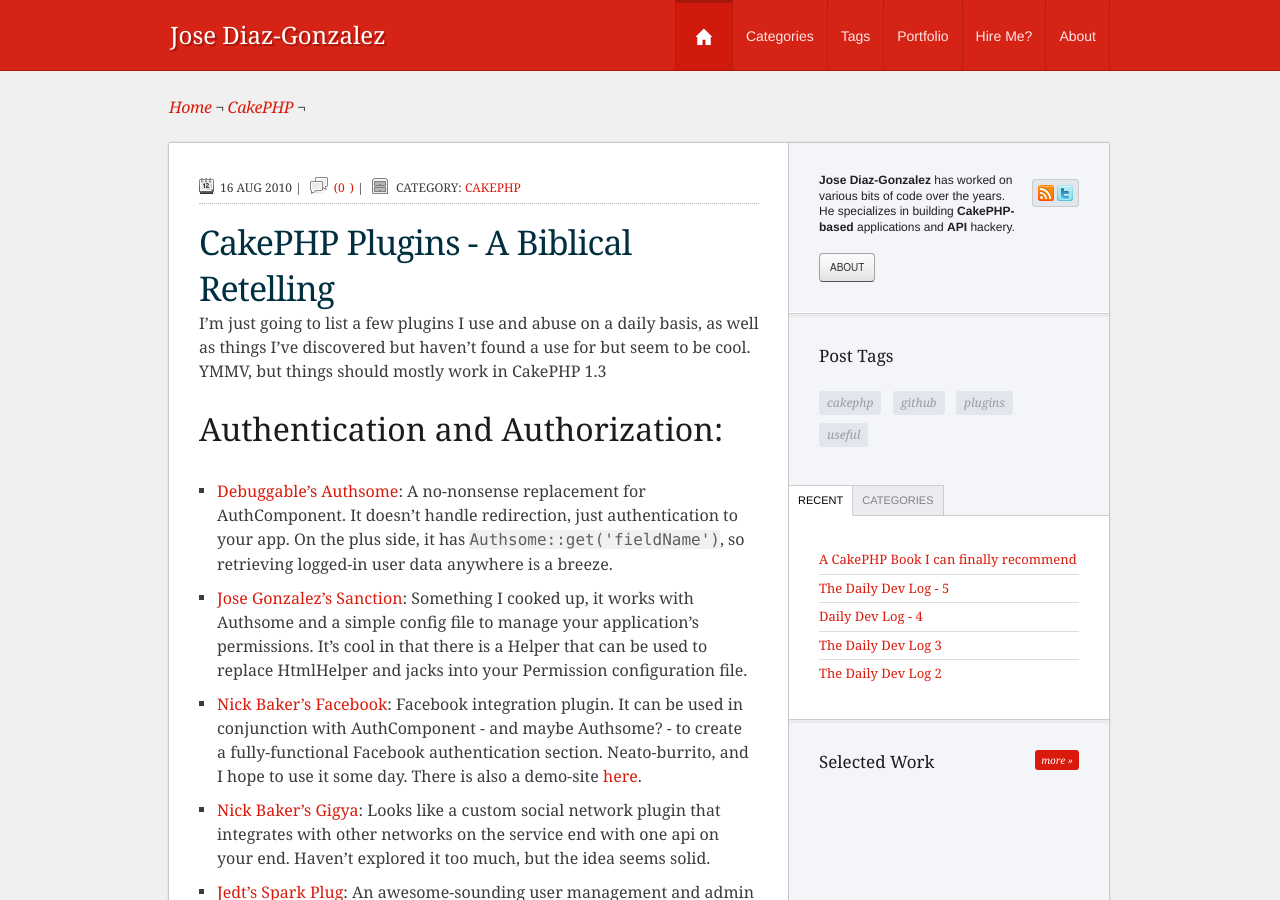
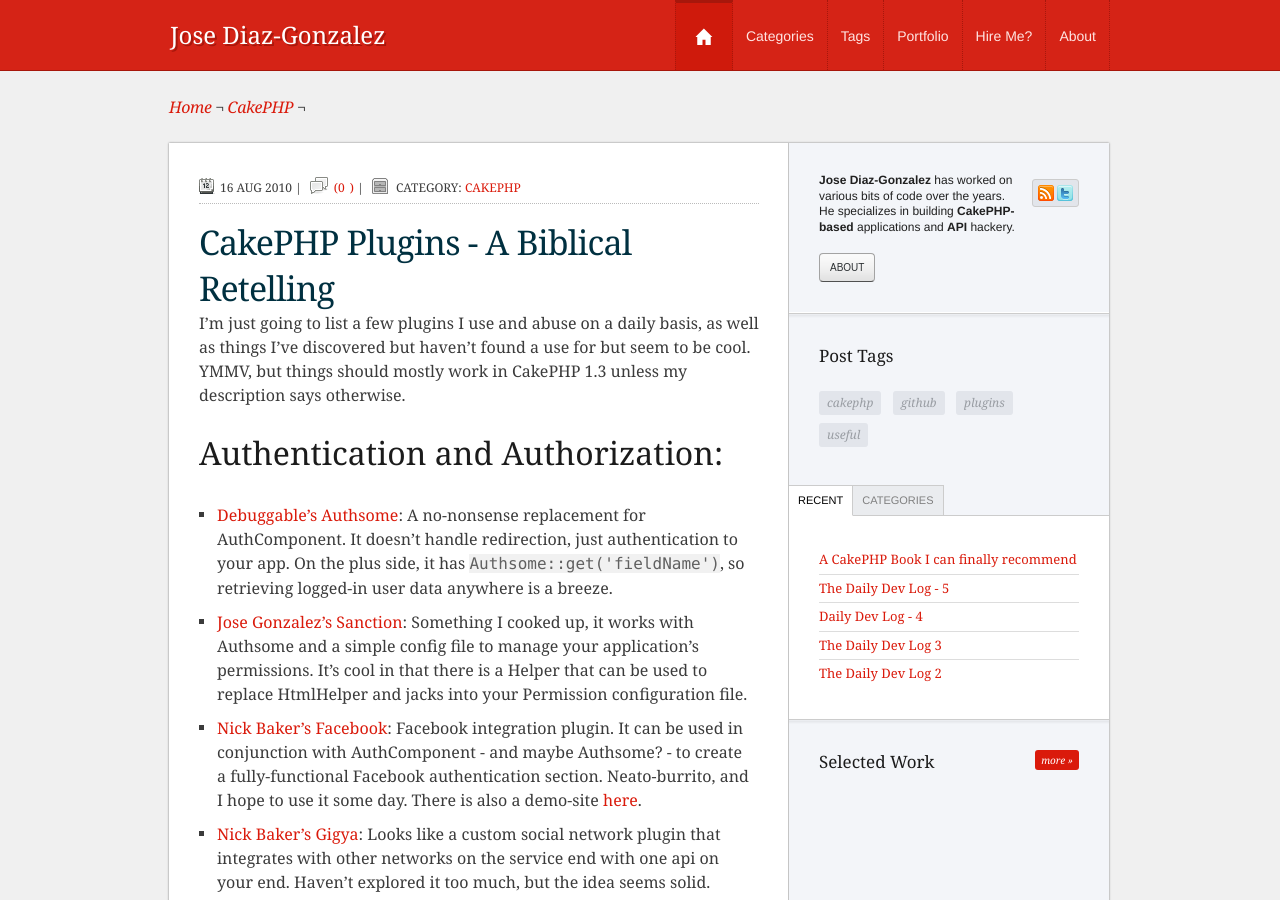
Before and after one commit to husayt/josediazgonzalez.com, a Jekyll site: the page built from _posts/2010-08-16-cakephp-plugins-a-biblical-retelling.markdown, in a window 1280 px wide and 900 px high. Built offline with Jekyll 4.4.1, drawn with Linux system fonts in a browser that asks for light colours; Markdown is read by kramdown in place of the engine named in the settings; comment, search, counter and statistics services are not loaded; some of the changed text lies outside the part shown.

Commit message:
MOAR UPDATES

```diff
--- a/_posts/2010-08-16-cakephp-plugins-a-biblical-retelling.markdown
+++ b/_posts/2010-08-16-cakephp-plugins-a-biblical-retelling.markdown
@@ -9,7 +9,7 @@
   layout: post
 ---
 
-I'm just going to list a few plugins I use and abuse on a daily basis, as well as things I've discovered but haven't found a use for but seem to be cool. YMMV, but things should mostly work in CakePHP 1.3
+I'm just going to list a few plugins I use and abuse on a daily basis, as well as things I've discovered but haven't found a use for but seem to be cool. YMMV, but things should mostly work in CakePHP 1.3 unless my description says otherwise.
 
 # Authentication and Authorization:
 - [Debuggable's Authsome](https://github.com/felixge/cakephp-authsome): A no-nonsense replacement for AuthComponent. It doesn't handle redirection, just authentication to your app. On the plus side, it has `Authsome::get('fieldName')`, so retrieving logged-in user data anywhere is a breeze.
```
Also changed, not shown: other parts of _posts/2010-08-16-cakephp-plugins-a-biblical-retelling.markdown (+3 -3 lines).
